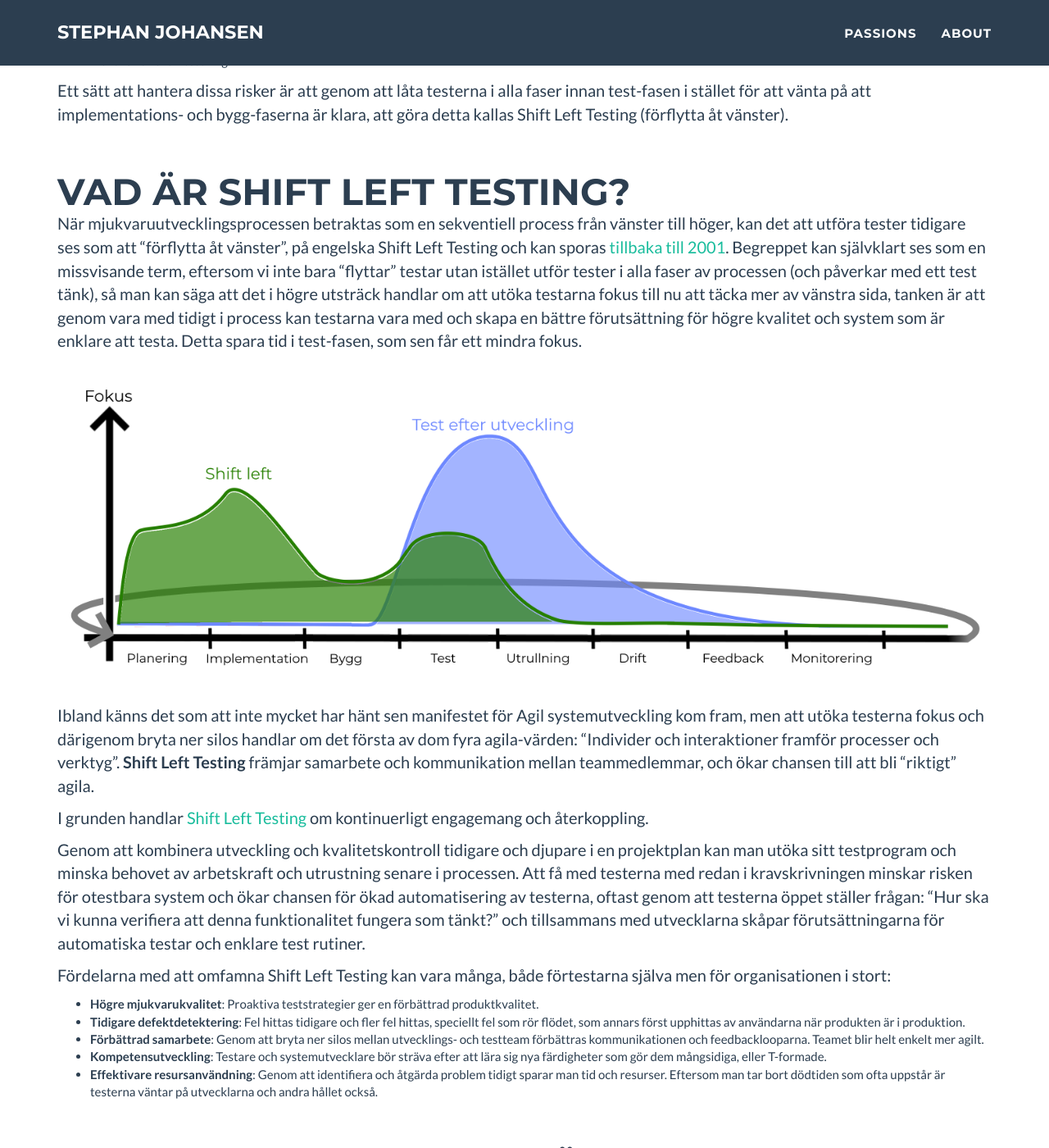
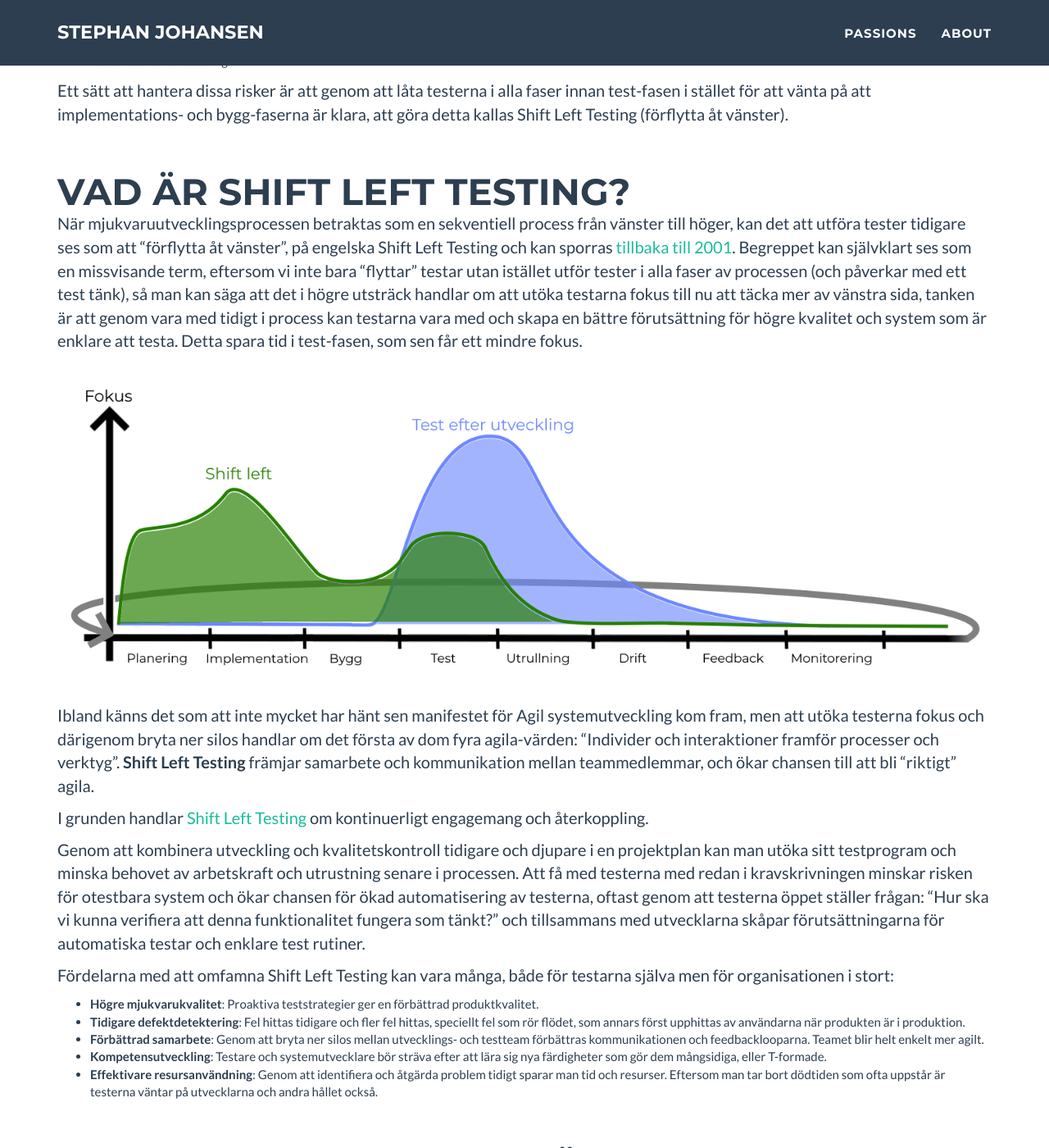
Before and after one commit to skjohansen/skjohansen.github.io, a Jekyll site: the page built from _posts/2024-08-03-shift-left-testing.md, in a window 1280 px wide and 1400 px high, scrolled down 2128 px. Shown: the whole window at 82% size. Built offline with Jekyll 4.4.1, drawn with Linux system fonts in a browser that asks for light colours.

Commit message:
Fix: Spelling errors

```diff
--- a/_posts/2024-08-03-shift-left-testing.md
+++ b/_posts/2024-08-03-shift-left-testing.md
@@ -30,7 +30,7 @@ Ett sätt att hantera dissa risker är att genom att låta testerna i alla faser
 
 ## Vad är Shift Left Testing?
 
-När mjukvaruutvecklingsprocessen betraktas som en sekventiell process från vänster till höger, kan det att utföra tester tidigare ses som att "förflytta åt vänster", på engelska Shift Left Testing och kan sporas [tillbaka till 2001](https://www.drdobbs.com/shift-left-testing/184404768). Begreppet kan självklart ses som en missvisande term, eftersom vi inte bara "flyttar" testar utan istället utför tester i alla faser av processen (och påverkar med ett test tänk), så man kan säga att det i högre utsträck handlar om att utöka testarna fokus till nu att täcka mer av vänstra sida, tanken är att genom vara med tidigt i process kan testarna vara med och skapa en bättre förutsättning för högre kvalitet och system som är enklare att testa. Detta spara tid i test-fasen, som sen får ett mindra fokus.
+När mjukvaruutvecklingsprocessen betraktas som en sekventiell process från vänster till höger, kan det att utföra tester tidigare ses som att "förflytta åt vänster", på engelska Shift Left Testing och kan sporras [tillbaka till 2001](https://www.drdobbs.com/shift-left-testing/184404768). Begreppet kan självklart ses som en missvisande term, eftersom vi inte bara "flyttar" testar utan istället utför tester i alla faser av processen (och påverkar med ett test tänk), så man kan säga att det i högre utsträck handlar om att utöka testarna fokus till nu att täcka mer av vänstra sida, tanken är att genom vara med tidigt i process kan testarna vara med och skapa en bättre förutsättning för högre kvalitet och system som är enklare att testa. Detta spara tid i test-fasen, som sen får ett mindre fokus.
 
 ![Graf som visar test efter utveckling och shift left](/img/posts/test-fokus_shitleft.png)
 
@@ -40,7 +40,7 @@ I grunden handlar [Shift Left Testing](https://testfully.io/blog/shift-left-test
 
 Genom att kombinera utveckling och kvalitetskontroll tidigare och djupare i en projektplan kan man utöka sitt testprogram och minska behovet av arbetskraft och utrustning senare i processen. Att få med testerna med redan i kravskrivningen minskar risken för otestbara system och ökar chansen för ökad automatisering av testerna, oftast genom att testerna öppet ställer frågan: "Hur ska vi kunna verifiera att denna funktionalitet fungera som tänkt?" och tillsammans med utvecklarna skåpar förutsättningarna för automatiska testar och enklare test rutiner.
 
-Fördelarna med att omfamna Shift Left Testing kan vara många, både förtestarna själva men för organisationen i stort:
+Fördelarna med att omfamna Shift Left Testing kan vara många, både för testarna själva men för organisationen i stort:
 
 - **Högre mjukvarukvalitet**: Proaktiva teststrategier ger en förbättrad produktkvalitet.
 - **Tidigare defektdetektering**: Fel hittas tidigare och fler fel hittas, speciellt fel som rör flödet, som annars först upphittas av användarna när produkten är i produktion.
```
